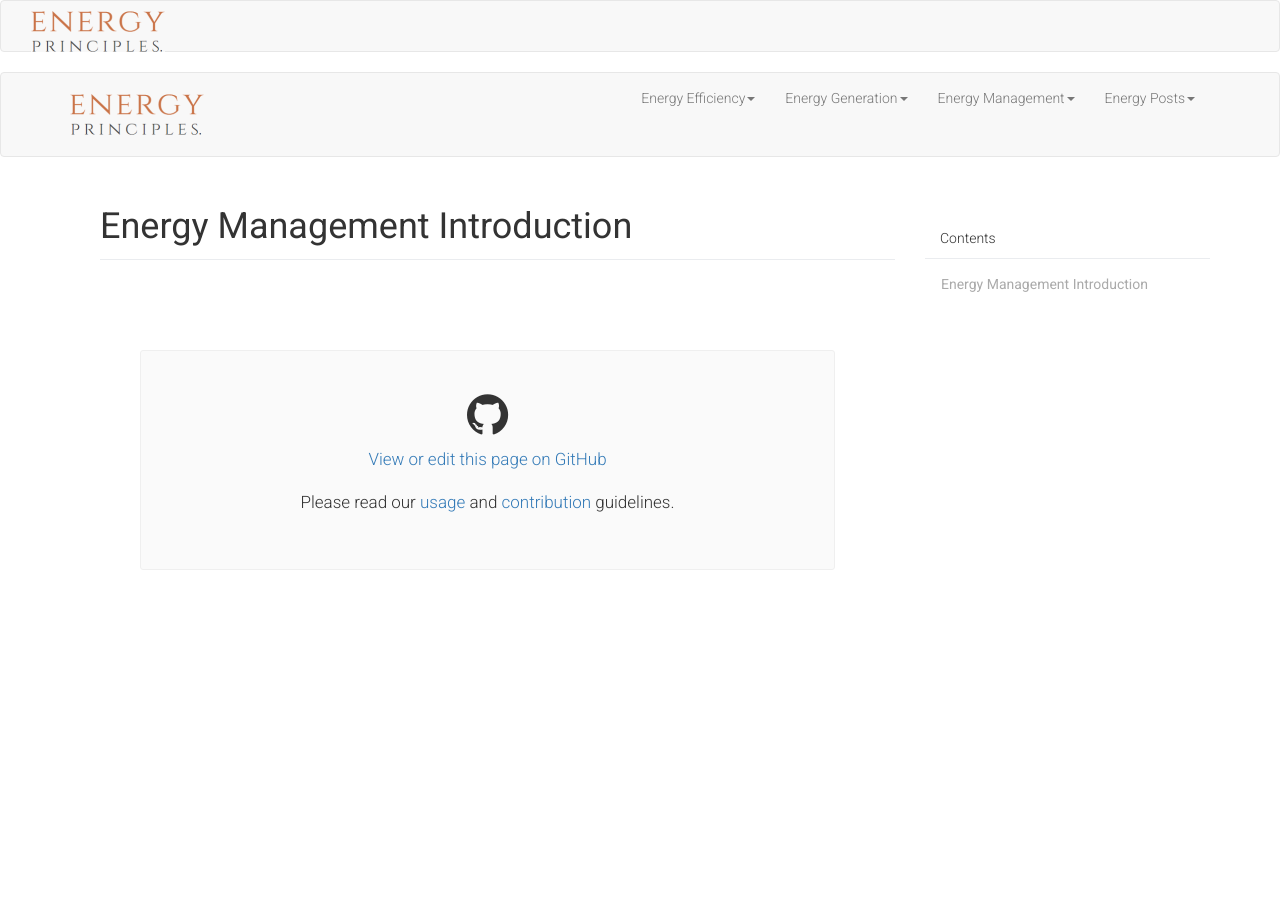
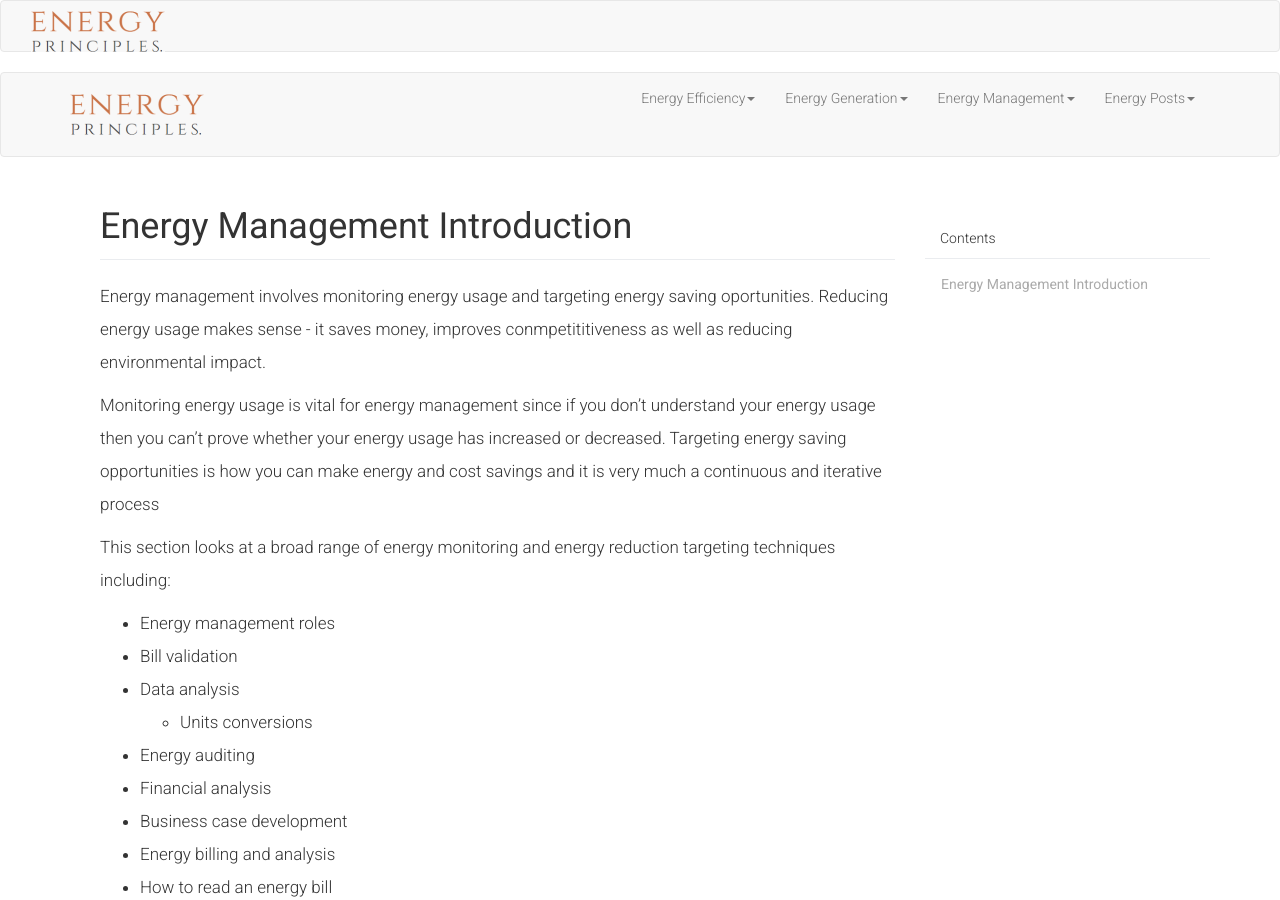
Before and after one commit to energyprinciples/energyprinciples.github.io, a Jekyll site: the page built from _management/001-introduction.md, in a window 1280 px wide and 900 px high. Built offline with Jekyll 4.4.1, drawn with Linux system fonts in a browser that asks for light colours; nearby versions of some CDN libraries; some of the changed text lies outside the part shown.

Commit message:
Update 001-introduction.md

```diff
--- a/_management/001-introduction.md
+++ b/_management/001-introduction.md
@@ -5,3 +5,42 @@ permalink: /energy-management/intro
 ---
 
 # {{page.title}}
+
+Energy management involves monitoring energy usage and targeting energy saving oportunities. Reducing energy usage makes sense - it saves money, improves conmpetititiveness as well as reducing environmental impact.
+
+Monitoring  energy usage is vital for energy management since if you don't understand your energy usage then you can't prove whether your energy usage has increased or decreased. Targeting energy saving opportunities is how you can make energy and cost savings and it is very much a continuous and iterative process
+
+This section looks at a broad range of energy monitoring and energy reduction targeting techniques including:
+ - Energy management roles
+  - Bill validation
+  - Data analysis
+    - Units conversions
+  - Energy auditing
+  - Financial analysis
+  - Business case development
+ - Energy billing and analysis
+  - How to read an energy bill
+  - Recording energy usage
+  - Triad, DUOS, TUNOS etc...
+  - Half hourly data
+  - Analysing energy data
+    - Key things that should be investigated
+  - Reducing energy bills
+ - Designing a energy management plan
+ - Behaviour change
+ - Lighting
+ - Heating
+ - Air conditioning
+ - Equipment
+ - Motors and drives
+  - Fans
+  - Pumps
+  -
+ - Refrigeration
+ - Ventilation
+ - Controls
+ - Manufacturing processes
+ - Insualtion
+ - Water management
+ - Waste management
+ - Green buildings
```
